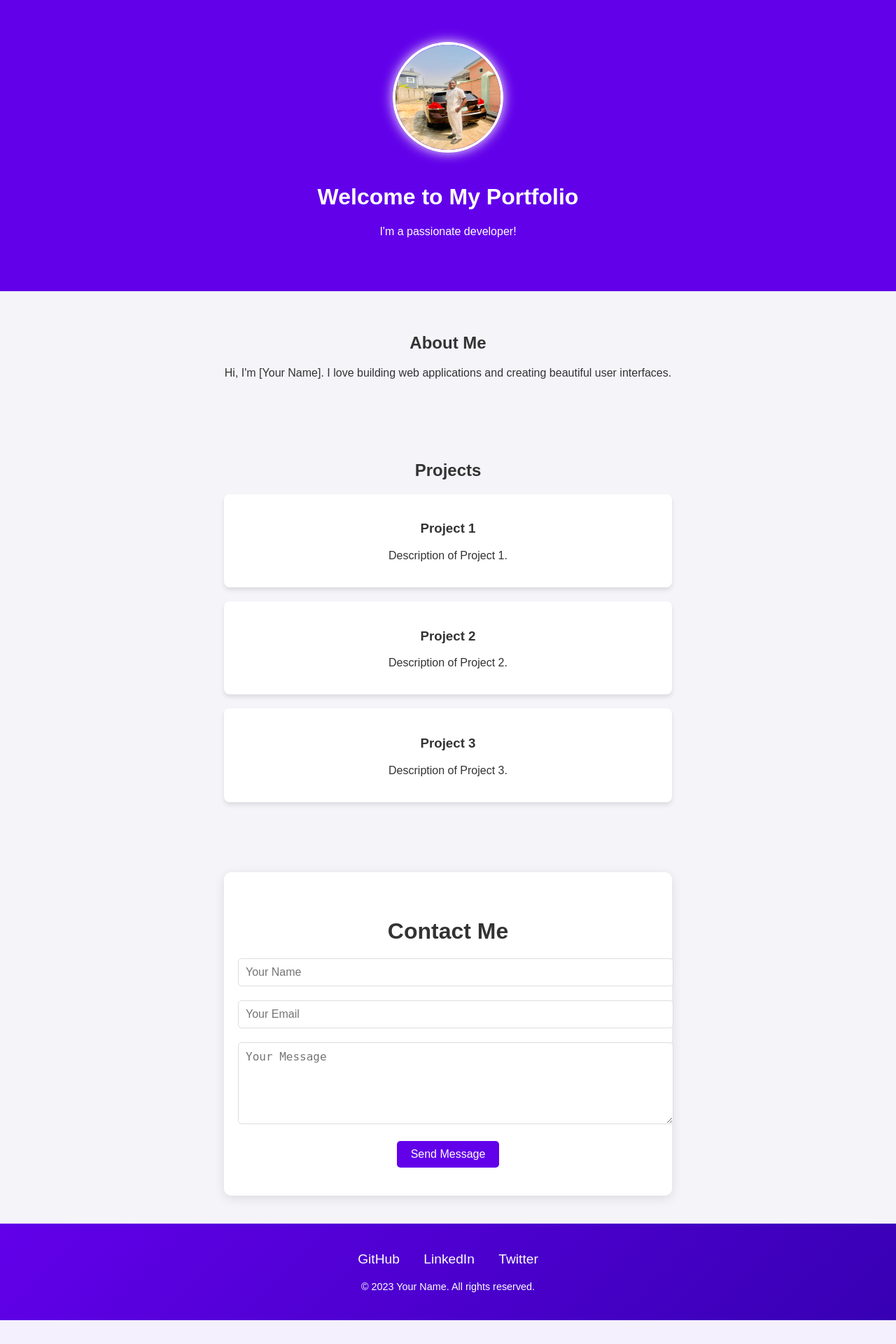
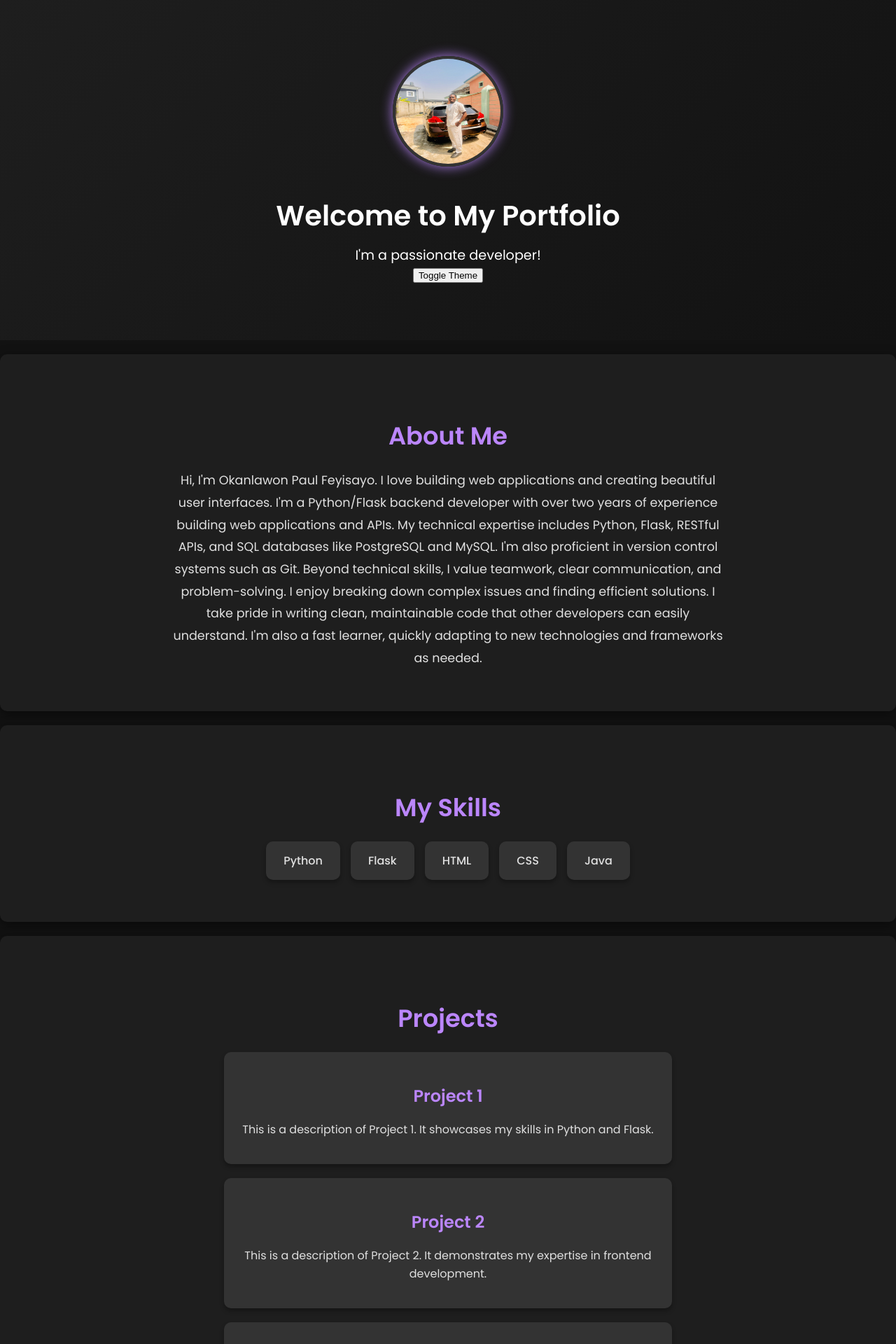
Before and after one commit to Paulokla/MyPortfolio, a Flask app: page / in a window 1280 px wide. Shown: the top 1920 px of the page at 70% size. Before the commit the page ends 1886 px from the top, so only its background shows below. Run offline with Flask 3, Linux system fonts and the light colour scheme.

Commit message:
added more funtionalities

```diff
--- a/app.py
+++ b/app.py
@@ -11,13 +11,25 @@
 def home():
     return render_template('index.html')
 
-# Example API route
 @app.route('/api/data', methods=['GET'])
 def get_data():
     data = {
         "name": "Okanlawon Paul Feyisayo",
-        "skills": ["Python", "Flask", "HTML", "CSS"],
-        "projects": ["Project 1", "Project 2", "Project 3"]
+        "skills": ["Python", "Flask", "HTML", "CSS", "Java"],
+        "projects": [
+            {
+                "title": "Project 1",
+                "description": "This is a description of Project 1. It showcases my skills in Python and Flask."
+            },
+            {
+                "title": "Project 2",
+                "description": "This is a description of Project 2. It demonstrates my expertise in frontend development."
+            },
+            {
+                "title": "Project 3",
+                "description": "This is a description of Project 3. It highlights my ability to work with databases and APIs."
+            }
+        ]
     }
     return jsonify(data)
 
--- a/static/css/styles.css
+++ b/static/css/styles.css
@@ -1,15 +1,18 @@
+/* General Styles */
 body {
-  font-family: Arial, sans-serif;
+  font-family: "Poppins", sans-serif;
   margin: 0;
   padding: 0;
-  background-color: #f4f4f9;
-  color: #333;
+  background-color: #121212; /* Dark background */
+  color: #e0e0e0; /* Light text */
+  line-height: 1.6;
 }
 
+/* Header */
 header {
-  background: #6200ea;
-  color: white;
-  padding: 60px 20px;
+  background: linear-gradient(135deg, #1e1e1e, #121212); /* Dark gradient */
+  color: #ffffff; /* White text */
+  padding: 80px 20px;
   text-align: center;
   animation: fadeIn 2s ease-in-out;
 }
@@ -27,54 +30,122 @@
   width: 150px;
   height: 150px;
   border-radius: 50%;
-  border: 4px solid white;
+  border: 4px solid #333; /* Darker border */
   margin-bottom: 20px;
-  box-shadow: 0 4px 6px rgba(0, 0, 0, 0.1);
-}
-
-.profile img {
+  box-shadow: 0 4px 15px rgba(0, 0, 0, 0.5); /* Darker shadow */
   transition: transform 0.3s ease, box-shadow 0.3s ease;
 }
 
 .profile img:hover {
   transform: scale(1.1);
-  box-shadow: 0 6px 10px rgba(0, 0, 0, 0.2);
+  box-shadow: 0 6px 20px rgba(0, 0, 0, 0.7); /* Darker shadow on hover */
 }
 
-.about,
-.projects {
-  padding: 40px 20px;
-  text-align: center;
+.profile h1 {
+  font-size: 2.5rem;
+  margin: 10px 0;
+  font-weight: 600;
 }
 
+.profile p {
+  font-size: 1.2rem;
+  margin: 0;
+}
+
+/* Sections */
+.about,
+.skills,
+.projects,
+.contact {
+  padding: 60px 20px;
+  text-align: center;
+  background-color: #1e1e1e; /* Dark background for sections */
+  margin: 20px auto;
+  border-radius: 10px;
+  box-shadow: 0 4px 15px rgba(0, 0, 0, 0.5); /* Darker shadow */
+}
+
+.about h2,
+.skills h2,
+.projects h2,
+.contact h2 {
+  font-size: 2.2rem;
+  margin-bottom: 20px;
+  font-weight: 600;
+  color: #bb86fc; /* Accent color for headings */
+}
+
+.about p {
+  font-size: 1.1rem;
+  max-width: 800px;
+  margin: 0 auto;
+  line-height: 1.8;
+  color: #e0e0e0; /* Light text */
+}
+
+/* Skills Section */
+#skills-list {
+  display: flex;
+  flex-wrap: wrap;
+  justify-content: center;
+  gap: 15px;
+  max-width: 800px;
+  margin: 0 auto;
+}
+
+.skill-card {
+  background: #333; /* Darker background for skill cards */
+  padding: 15px 25px;
+  border-radius: 10px;
+  box-shadow: 0 4px 6px rgba(0, 0, 0, 0.3); /* Darker shadow */
+  transition: transform 0.3s ease, box-shadow 0.3s ease;
+  font-size: 1rem;
+  font-weight: 500;
+  color: #e0e0e0; /* Light text */
+}
+
+.skill-card:hover {
+  transform: translateY(-5px);
+  box-shadow: 0 6px 10px rgba(0, 0, 0, 0.5); /* Darker shadow on hover */
+}
+
+/* Projects Section */
 .project-card {
-  background: white;
+  background: #333; /* Darker background for project cards */
   margin: 20px auto;
   padding: 20px;
-  border-radius: 8px;
-  box-shadow: 0 4px 6px rgba(0, 0, 0, 0.1);
+  border-radius: 10px;
+  box-shadow: 0 4px 6px rgba(0, 0, 0, 0.3); /* Darker shadow */
   max-width: 600px;
   transition: transform 0.3s ease;
 }
 
+.project-card h3 {
+  font-size: 1.5rem;
+  margin-bottom: 10px;
+  color: #bb86fc; /* Accent color for project titles */
+}
+
+.project-card p {
+  font-size: 1rem;
+  line-height: 1.6;
+  color: #e0e0e0; /* Light text */
+}
+
 .project-card:hover {
   transform: scale(1.05);
+  box-shadow: 0 6px 10px rgba(0, 0, 0, 0.5); /* Darker shadow on hover */
 }
 
+/* Contact Section */
 .contact {
-  background: #ffffff;
-  padding: 40px 20px;
+  background: #1e1e1e; /* Dark background for contact section */
+  padding: 60px 20px;
   text-align: center;
   border-radius: 10px;
   margin: 40px auto;
   max-width: 600px;
-  box-shadow: 0 4px 15px rgba(0, 0, 0, 0.1);
-}
-
-.contact h2 {
-  margin-bottom: 20px;
-  font-size: 2rem;
-  color: #333;
+  box-shadow: 0 4px 15px rgba(0, 0, 0, 0.5); /* Darker shadow */
 }
 
 .form-group {
@@ -86,22 +157,24 @@
 .form-group textarea {
   width: 100%;
   padding: 10px;
-  border: 1px solid #ddd;
+  border: 1px solid #444; /* Darker border */
   border-radius: 5px;
   font-size: 1rem;
   transition: border-color 0.3s ease;
+  background-color: #333; /* Darker input background */
+  color: #e0e0e0; /* Light text */
 }
 
 .form-group input:focus,
 .form-group textarea:focus {
-  border-color: #6200ea;
+  border-color: #bb86fc; /* Accent color for focus */
   outline: none;
 }
 
 button[type="submit"] {
-  background: #6200ea;
-  color: white;
-  padding: 10px 20px;
+  background: #bb86fc; /* Accent color for button */
+  color: #121212; /* Dark text */
+  padding: 12px 24px;
   border: none;
   border-radius: 5px;
   font-size: 1rem;
@@ -110,15 +183,16 @@
 }
 
 button[type="submit"]:hover {
-  background: #3700b3;
+  background: #9a67ea; /* Darker accent color on hover */
 }
 
+/* Footer */
 footer {
-  background: linear-gradient(135deg, #6200ea, #3700b3);
-  color: white;
+  background: linear-gradient(135deg, #1e1e1e, #121212); /* Dark gradient */
+  color: #ffffff; /* White text */
   text-align: center;
   padding: 40px 20px;
-  margin-top: 40px;
+  margin-top: 60px;
 }
 
 .social-links {
@@ -126,15 +200,15 @@
 }
 
 .social-links a {
-  color: white;
+  color: #bb86fc; /* Accent color for social links */
   text-decoration: none;
   margin: 0 15px;
-  font-size: 1.2rem;
+  font-size: 1.5rem;
   transition: color 0.3s ease;
 }
 
 .social-links a:hover {
-  color: #ffcc00; /* Change to your preferred hover color */
+  color: #9a67ea; /* Darker accent color on hover */
 }
 
 footer p {
--- a/static/js/scripts.js
+++ b/static/js/scripts.js
@@ -2,15 +2,25 @@
 fetch("/api/data")
   .then((response) => response.json())
   .then((data) => {
+    // Display projects
     const projectsList = document.getElementById("projects-list");
     data.projects.forEach((project) => {
       const projectCard = document.createElement("div");
       projectCard.classList.add("project-card");
       projectCard.innerHTML = `
-                <h3>${project}</h3>
-                <p>Description of ${project}.</p>
+                <h3>${project.title}</h3>
+                <p>${project.description}</p>
             `;
       projectsList.appendChild(projectCard);
+    });
+
+    // Display skills
+    const skillsList = document.getElementById("skills-list");
+    data.skills.forEach((skill) => {
+      const skillCard = document.createElement("div");
+      skillCard.classList.add("skill-card");
+      skillCard.textContent = skill;
+      skillsList.appendChild(skillCard);
     });
   })
   .catch((error) => console.error("Error fetching data:", error));
@@ -42,3 +52,19 @@
         alert("Failed to send message.");
       });
   });
+
+const themeToggle = document.getElementById("theme-toggle");
+const body = document.body;
+
+themeToggle.addEventListener("click", () => {
+  body.classList.toggle("dark-theme");
+  body.classList.toggle("light-theme");
+  localStorage.setItem(
+    "theme",
+    body.classList.contains("dark-theme") ? "dark" : "light"
+  );
+});
+
+// Check saved theme preference
+const savedTheme = localStorage.getItem("theme") || "dark";
+body.classList.add(savedTheme + "-theme");
--- a/templates/index.html
+++ b/templates/index.html
@@ -8,7 +8,14 @@
       rel="stylesheet"
       href="{{ url_for('static', filename='css/styles.css') }}"
     />
-    <link rel="stylesheet" href="https://cdnjs.cloudflare.com/ajax/libs/font-awesome/6.0.0/css/all.min.css">
+    <link
+      rel="stylesheet"
+      href="https://cdnjs.cloudflare.com/ajax/libs/font-awesome/6.0.0/css/all.min.css"
+    />
+    <link
+      href="https://fonts.googleapis.com/css2?family=Poppins:wght@400;500;600&display=swap"
+      rel="stylesheet"
+    />
   </head>
   <body>
     <header>
@@ -19,15 +26,31 @@
         />
         <h1>Welcome to My Portfolio</h1>
         <p>I'm a passionate developer!</p>
+        <button id="theme-toggle">Toggle Theme</button>
       </div>
     </header>
 
     <section class="about">
       <h2>About Me</h2>
       <p>
-        Hi, I'm [Your Name]. I love building web applications and creating
-        beautiful user interfaces.
+        Hi, I'm Okanlawon Paul Feyisayo. I love building web applications and
+        creating beautiful user interfaces. I'm a Python/Flask backend developer
+        with over two years of experience building web applications and APIs. My
+        technical expertise includes Python, Flask, RESTful APIs, and SQL
+        databases like PostgreSQL and MySQL. I'm also proficient in version
+        control systems such as Git. Beyond technical skills, I value teamwork,
+        clear communication, and problem-solving. I enjoy breaking down complex
+        issues and finding efficient solutions. I take pride in writing clean,
+        maintainable code that other developers can easily understand. I'm also
+        a fast learner, quickly adapting to new technologies and frameworks as
+        needed.
       </p>
+    </section>
+    <section class="skills">
+      <h2>My Skills</h2>
+      <div id="skills-list">
+        <!-- Skills will be dynamically loaded here -->
+      </div>
     </section>
 
     <section class="projects">
@@ -60,13 +83,15 @@
 
     <footer>
       <div class="social-links">
-        <a href="https://github.com/yourusername" target="_blank">GitHub</a>
-        <a href="https://linkedin.com/in/yourusername" target="_blank"
+        <a href="https://github.com/paulokla" target="_blank">GitHub</a>
+        <a
+          href="https://www.linkedin.com/in/paul-okanlawon-23883423a/"
+          target="_blank"
           >LinkedIn</a
         >
-        <a href="https://twitter.com/yourusername" target="_blank">Twitter</a>
+        <a href="https://twitter.com/paul_okanlawon" target="_blank">Twitter</a>
       </div>
-      <p>&copy; 2023 Your Name. All rights reserved.</p>
+      <p>&copy; 2025 Paulokla. All rights reserved.</p>
     </footer>
 
     <script src="{{ url_for('static', filename='js/scripts.js') }}"></script>
```
Also changed, not shown: other parts of static/css/styles.css (+37 -4 lines).
